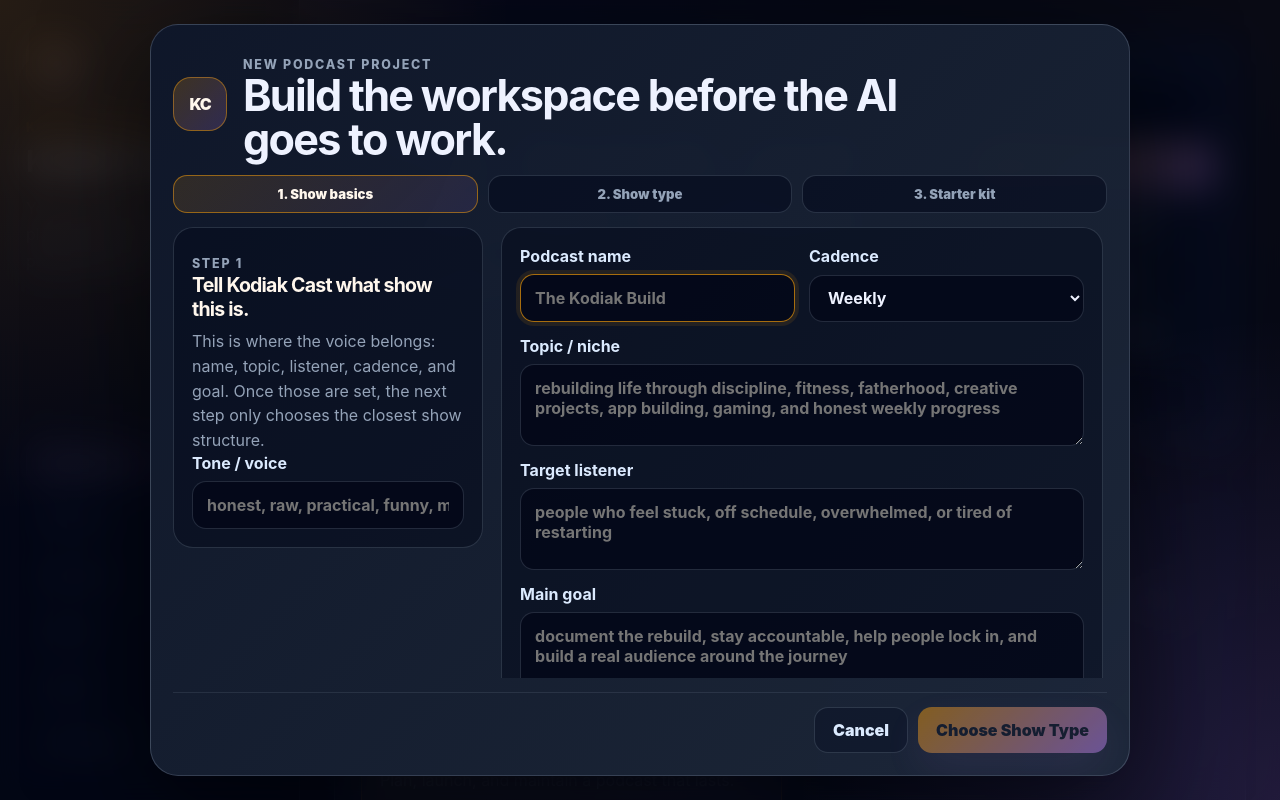
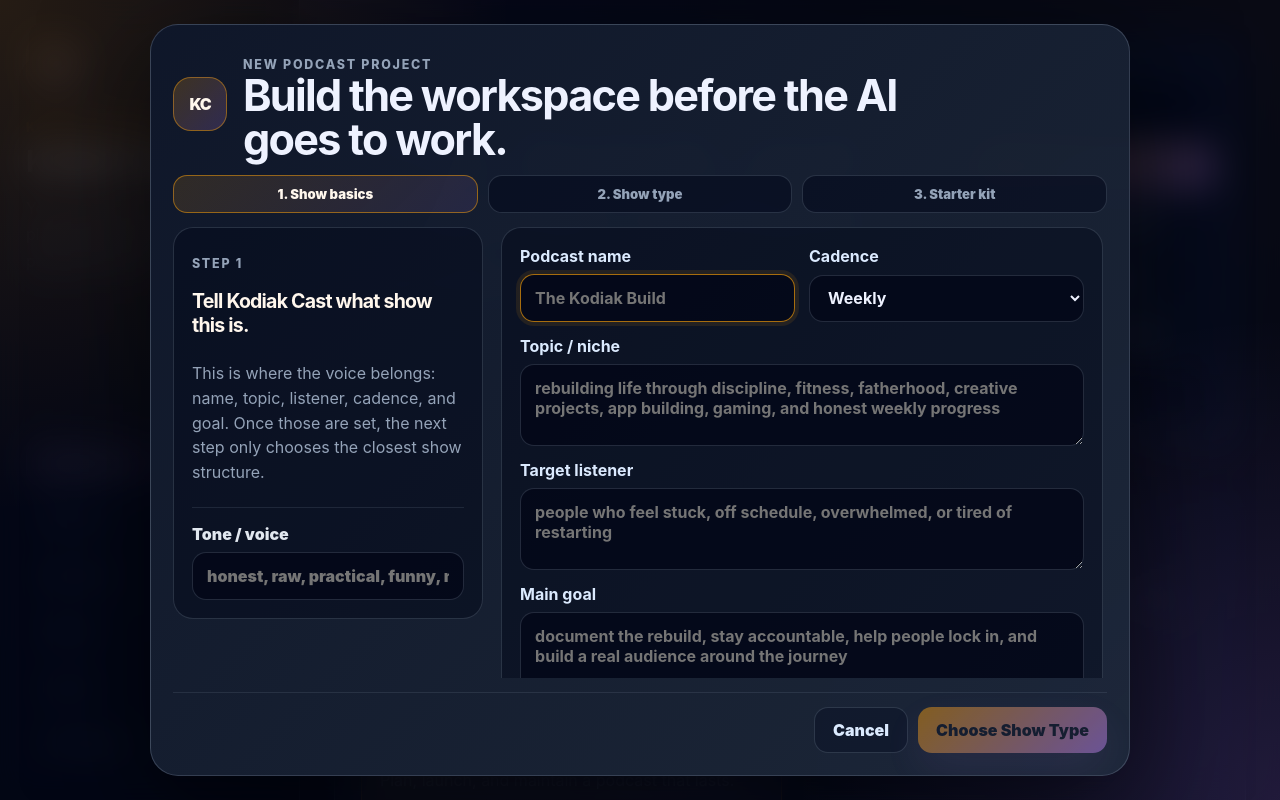
Before and after one commit to PapaKodiak92/kodiak-cast, a React (Vite) app: page / in a window 1280 px wide. Both pictures are taken after a click on the button "New Podcast Project". Shown: the top 800 px of the page. Built offline with nearby package versions, Linux system fonts and the light colour scheme.

Commit message:
Style wizard side tone field

```diff
--- a/src/components/projectWizard.css
+++ b/src/components/projectWizard.css
@@ -124,6 +124,29 @@
   position: sticky;
   top: 0;
   padding: 18px;
+}
+
+.identity-card {
+  display: grid;
+  gap: 16px;
+  align-content: start;
+}
+
+.wizard-side-field {
+  display: grid;
+  gap: 8px;
+  margin-top: 6px;
+  color: #e2e8f0;
+  font-weight: 900;
+}
+
+.wizard-side-field input {
+  width: 100%;
+}
+
+.tone-side-field {
+  padding-top: 16px;
+  border-top: 1px solid rgba(148, 163, 184, 0.14);
 }
 
 .show-type-controls {
```
